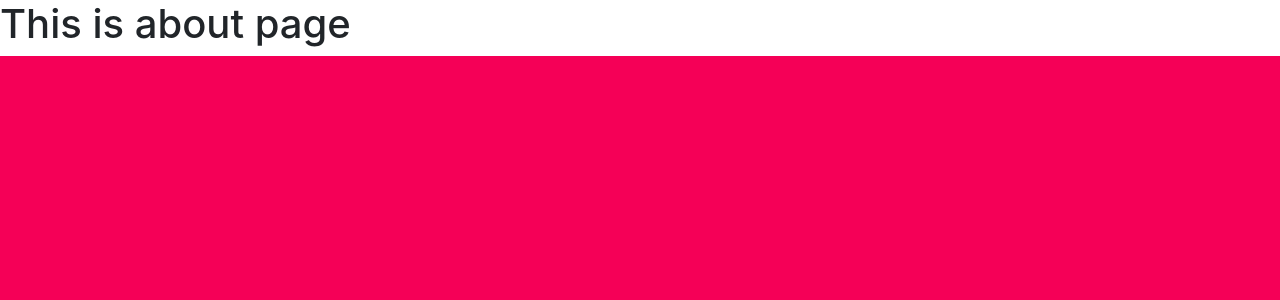
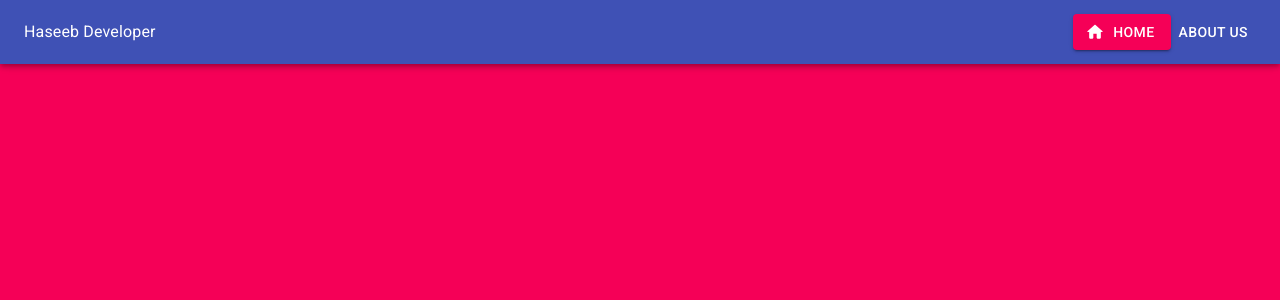
Before and after one commit to abdulhaseeb036/ToDo-App-With-ReactJS, a React (Create React App) app: page /about in a window 1280 px wide. Shown: the top 300 px of the page. Built offline with nearby package versions, Linux system fonts and the light colour scheme.

Commit message:
some changes in routing

```diff
--- a/src/About.jsx
+++ b/src/About.jsx
@@ -1,12 +1,40 @@
 import React from 'react';
+import './App.css';
+import firebase from './config/firebaseConfig.js';
+import 'bootstrap/dist/css/bootstrap.min.css';
+import { Box,Typography, Button, Paper, Icon, TextField, Grid } from '@material-ui/core';
+import AppBar from '@material-ui/core/AppBar';
+import Toolbar from '@material-ui/core/Toolbar';
+import HomeRoundedIcon from '@material-ui/icons/HomeRounded';
+import {Link} from 'react-router-dom';
 // import router from './config/router';
 
 class About extends React.Component {
+
+
+  // Menu Pages herrarchey Routing
+  gohome = () => {
+    this.props.history.push('/');
+  }
+  goabout = () => {
+    this.props.history.push('/about');
+  }
+
     render() {
         return (
+            <Box className="reactdiv">
+            <AppBar>
+              <Toolbar>
+                <Typography style={{flexGrow: 1}}>Haseeb Developer</Typography>
+                <Button onClick={this.gohome}    startIcon={<HomeRoundedIcon />} variant="contained" color="secondary">Home</Button>
+                <Button onClick={this.goabout}   color="inherit">About Us</Button>
+              </Toolbar>
+            </AppBar>
             <h1>This is about page</h1>
+            </Box>
         )
     }
 
 }
-export default About;
+
+export default  About;
--- a/src/Home.jsx
+++ b/src/Home.jsx
@@ -6,13 +6,7 @@ import { Box,Typography, Button, Paper, Icon, TextField, Grid } from '@material-
 import AppBar from '@material-ui/core/AppBar';
 import Toolbar from '@material-ui/core/Toolbar';
 import HomeRoundedIcon from '@material-ui/icons/HomeRounded';
-// import Approuter from './config/router';
-import NotificationsIcon from '@material-ui/icons/Notifications';
-import { fade, makeStyles, Theme, createStyles } from '@material-ui/core/styles';
-import InputBase from '@material-ui/core/InputBase';
-import { Style } from '@material-ui/icons';
-
-
+import {Link} from 'react-router-dom';
 
 /////////-------- CLASS COMPONENT ----------//////////////////
 class Home extends React.Component {
@@ -75,12 +69,21 @@ class Home extends React.Component {
     })
   }
 
-  aboutbtn = (event) => {
-    console.log("haseeb click ho rha");
-    // event.target.className.add()
-
+  // Menu Pages herrarchey Routing
+  gohome = () => {
+    this.props.history.push('/');
+  }
+  goabout = () => {
+    this.props.history.push('/about');
   }
 
+
+  // componentDidMount initially run when render runs
+  //render run ho gata UI run hogati phir componentDidMount chlta is
+  // may ham apna Data manwaty API sy like firebase.
+ componentDidMount() {
+   console.log("componentdidmount");
+ }
 
   render() {
     let { todos, value } = this.state;
@@ -91,9 +94,8 @@ class Home extends React.Component {
         <AppBar>
           <Toolbar>
             <Typography style={{flexGrow: 1}}>Haseeb Developer</Typography>
-            <Button onClick={this.homebtn} startIcon={<HomeRoundedIcon />} variant="contained" color="secondary">Home</Button>
-            <Button onClick={(e) => this.aboutbtn(e)} color="inherit">About Us</Button>
-            <Button color="inherit">Contact Us</Button>
+            <Button onClick={this.gohome}  startIcon={<HomeRoundedIcon />} variant="contained" color="secondary">Home</Button>
+            <Button onClick={this.goabout}  color="inherit">About Us</Button>
           </Toolbar>
         </AppBar>
         <div className="mainwrappper">
--- a/src/config/router.jsx
+++ b/src/config/router.jsx
@@ -1,6 +1,5 @@
 import React from 'react';
 import {BrowserRouter as Router, Route,} from 'react-router-dom';
-// import {BrowserRouter as Link, Route,} from 'react-router-dom';
 import Home from '../Home';
 import About from '../About';
 
```
Also changed, not shown: src/App.jsx (+0 -144 lines).
